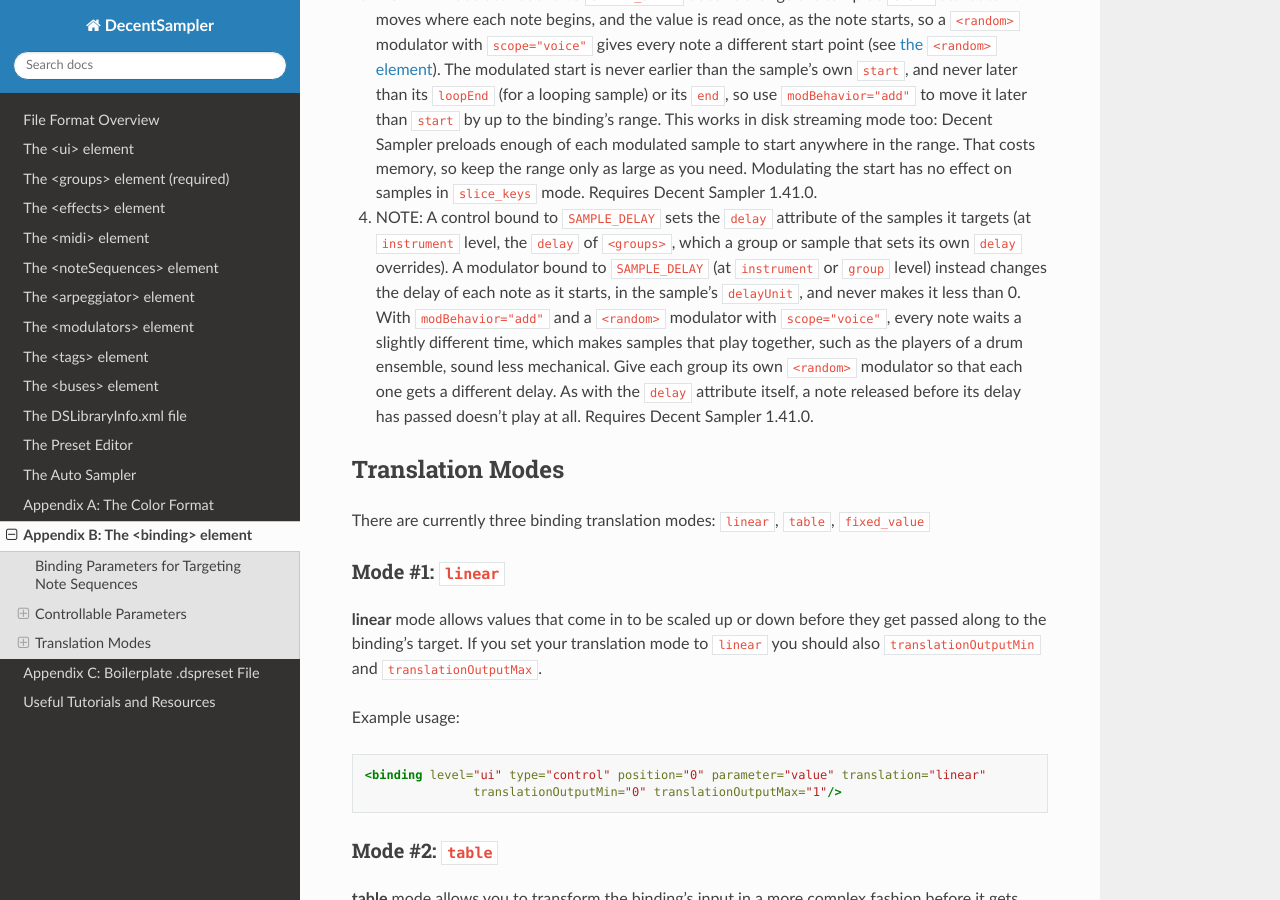
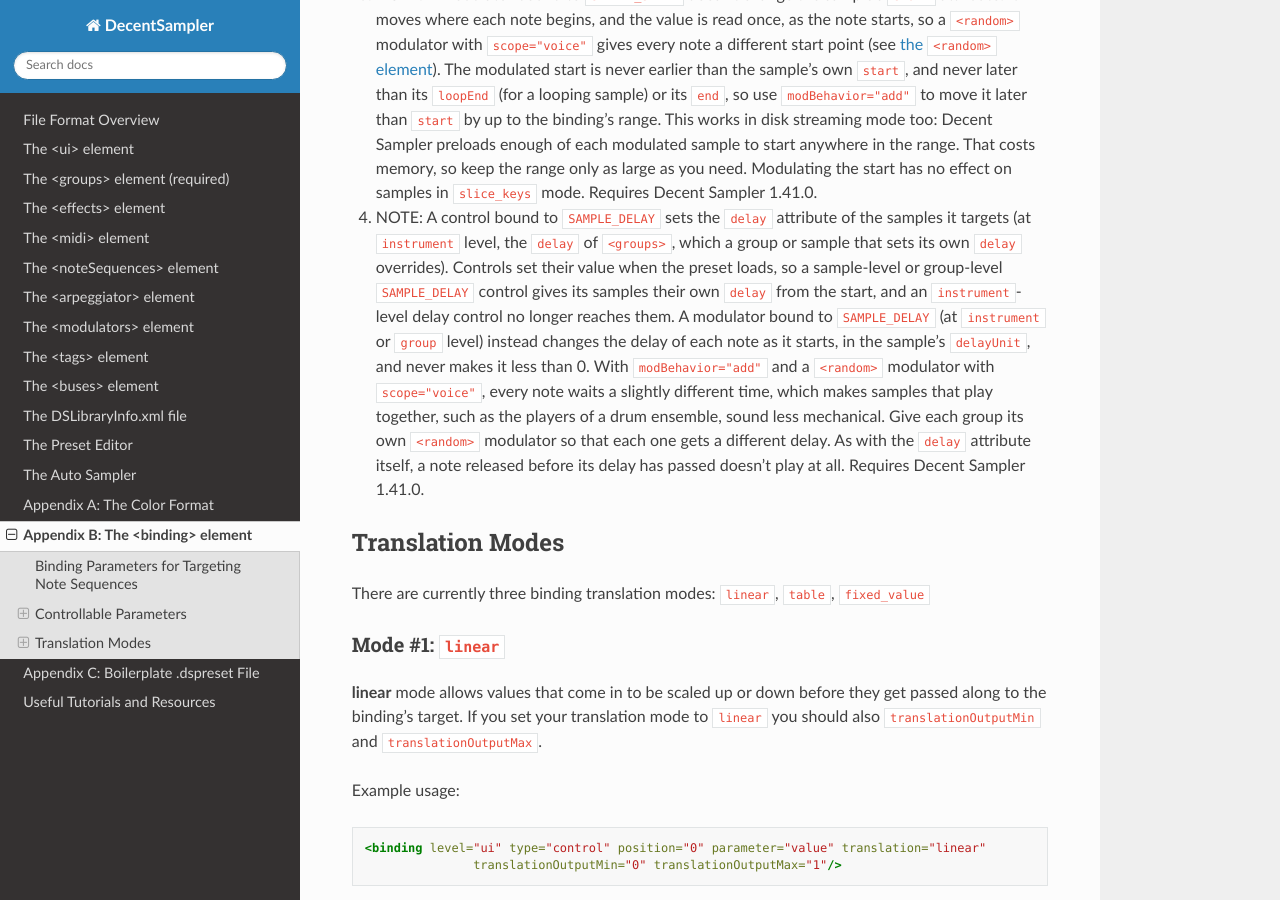
Before and after one commit to DecentSamples/DecentSampler-Developers-Guide, a Sphinx documentation site: the page built from docs/source/appendix-b-the-binding-element.md, in a window 1280 px wide and 900 px high, scrolled down 26609 px. Built offline with Sphinx 7.4.7 and the Read the Docs theme 3.1.0, drawn with Linux system fonts in a browser that asks for light colours.

Commit message:
0000519: Note that a sample-level delay control overrides an instrument-level one from load

```diff
--- a/docs/source/appendix-b-the-binding-element.md
+++ b/docs/source/appendix-b-the-binding-element.md
@@ -437,7 +437,7 @@ NOTE: The table below scrolls to the right.
 
 3. NOTE: A modulator bound to `SAMPLE_START` doesn't change the sample's `start` attribute. It moves where each note begins, and the value is read once, as the note starts, so a `<random>` modulator with `scope="voice"` gives every note a different start point (see [the `<random>` element](the-modulators-element)). The modulated start is never earlier than the sample's own `start`, and never later than its `loopEnd` (for a looping sample) or its `end`, so use `modBehavior="add"` to move it later than `start` by up to the binding's range. This works in disk streaming mode too: Decent Sampler preloads enough of each modulated sample to start anywhere in the range. That costs memory, so keep the range only as large as you need. Modulating the start has no effect on samples in `slice_keys` mode. Requires Decent Sampler 1.41.0.
 
-4. NOTE: A control bound to `SAMPLE_DELAY` sets the `delay` attribute of the samples it targets (at `instrument` level, the `delay` of `<groups>`, which a group or sample that sets its own `delay` overrides). A modulator bound to `SAMPLE_DELAY` (at `instrument` or `group` level) instead changes the delay of each note as it starts, in the sample's `delayUnit`, and never makes it less than 0. With `modBehavior="add"` and a `<random>` modulator with `scope="voice"`, every note waits a slightly different time, which makes samples that play together, such as the players of a drum ensemble, sound less mechanical. Give each group its own `<random>` modulator so that each one gets a different delay. As with the `delay` attribute itself, a note released before its delay has passed doesn't play at all. Requires Decent Sampler 1.41.0.
+4. NOTE: A control bound to `SAMPLE_DELAY` sets the `delay` attribute of the samples it targets (at `instrument` level, the `delay` of `<groups>`, which a group or sample that sets its own `delay` overrides). Controls set their value when the preset loads, so a sample-level or group-level `SAMPLE_DELAY` control gives its samples their own `delay` from the start, and an `instrument`-level delay control no longer reaches them. A modulator bound to `SAMPLE_DELAY` (at `instrument` or `group` level) instead changes the delay of each note as it starts, in the sample's `delayUnit`, and never makes it less than 0. With `modBehavior="add"` and a `<random>` modulator with `scope="voice"`, every note waits a slightly different time, which makes samples that play together, such as the players of a drum ensemble, sound less mechanical. Give each group its own `<random>` modulator so that each one gets a different delay. As with the `delay` attribute itself, a note released before its delay has passed doesn't play at all. Requires Decent Sampler 1.41.0.
 
 ## Translation Modes
 
```
